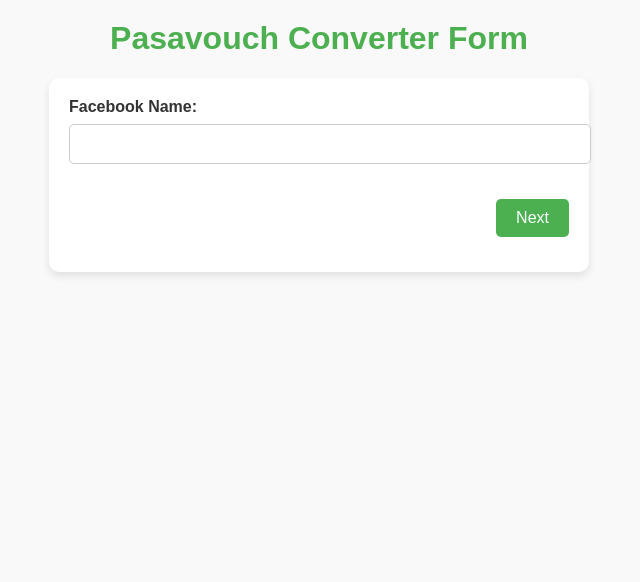
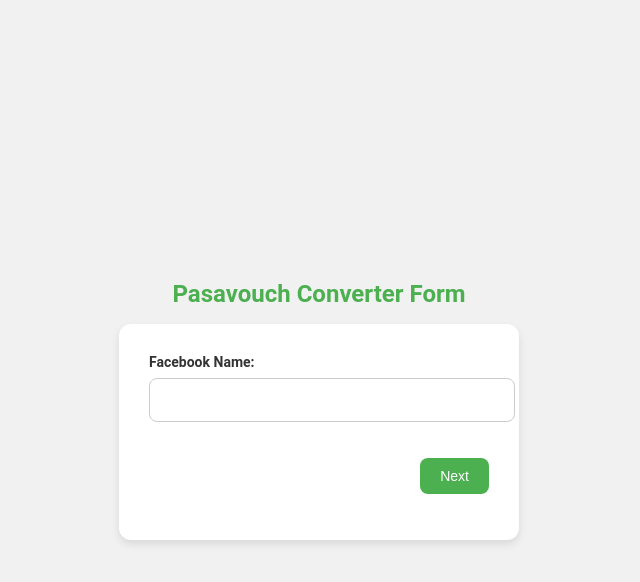
Before and after one commit to pasavouch/pasavouch-form, a plain HTML site: page index.html in a window 1280 px wide. Shown: the whole page, without its empty margins (321-961 px from the left). Drawn offline with Linux system fonts and the light colour scheme.

Commit message:
Update index.html

```diff
--- a/index.html
+++ b/index.html
@@ -7,14 +7,20 @@
   <style>
     /* General Styles */
     body {
-      font-family: Arial, sans-serif;
-      background-color: #f9f9f9;
+      font-family: 'Roboto', sans-serif;
+      background-color: #f1f1f1;
       color: #333;
       margin: 0;
       padding: 0;
+      display: flex;
+      justify-content: center;
+      align-items: center;
+      height: 100vh;
+      flex-direction: column;
     }
 
     h1 {
+      font-size: 24px;
       text-align: center;
       color: #4CAF50;
       margin-top: 20px;
@@ -22,11 +28,14 @@
 
     form {
       background: #fff;
-      max-width: 500px;
-      margin: 20px auto;
-      padding: 20px;
-      border-radius: 10px;
+      width: 100%;
+      max-width: 400px;
+      padding: 30px;
+      border-radius: 12px;
       box-shadow: 0 4px 8px rgba(0, 0, 0, 0.1);
+      box-sizing: border-box;
+      display: flex;
+      flex-direction: column;
     }
 
     .form-section {
@@ -40,15 +49,16 @@
     label {
       display: block;
       margin-bottom: 8px;
+      font-size: 14px;
       font-weight: bold;
     }
 
     input, select, button {
       width: 100%;
-      padding: 10px;
-      margin-bottom: 15px;
+      padding: 12px;
+      margin-bottom: 16px;
       border: 1px solid #ccc;
-      border-radius: 5px;
+      border-radius: 8px;
       font-size: 16px;
     }
 
@@ -62,8 +72,9 @@
       color: white;
       border: none;
       cursor: pointer;
-      width: auto; /* Adjusted width */
-      padding: 10px 20px; /* Adjusted padding */
+      font-size: 16px;
+      border-radius: 8px;
+      padding: 14px;
     }
 
     button:hover {
@@ -81,26 +92,30 @@
     }
 
     .button-group button {
-      width: auto; /* Make buttons fit content */
-      padding: 10px 20px; /* Adjusted padding */
+      width: auto; /* Button width adjusted to content */
+      padding: 10px 20px;
+      font-size: 14px;
     }
 
-    /* Thank You Message */
     #thankYouMessage {
       text-align: center;
-      font-size: 20px;
+      font-size: 18px;
       color: #4CAF50;
       margin-top: 20px;
     }
 
     /* Responsive Design */
     @media (max-width: 600px) {
+      h1 {
+        font-size: 22px;
+      }
+
       form {
-        padding: 15px;
+        padding: 20px;
       }
 
       input, select, button {
-        font-size: 14px;
+        font-size: 16px;
       }
 
       .button-group button {
@@ -238,27 +253,6 @@
       // Show the thank you message instantly
       document.getElementById('thankYouMessage').classList.remove('hidden');
       this.classList.add('hidden'); // Hide the form
-
-      // Disable submit button to avoid multiple clicks
-      const submitButton = this.querySelector('button[type="submit"]');
-      submitButton.disabled = true;
-
-      // Prepare form data to send to the server (Google Apps Script)
-      const formData = new FormData(this);
-      const actionUrl = 'https://script.google.com/macros/s/AKfycbwaHNQcOsedGFA9NUdzIrkN9p9q0eFx5cYEOowACA_YGt3loPsA9K3UnkNlXJhSepDdiA/exec';  // Replace with your script URL
-
-      // Send form data via POST request
-      fetch(actionUrl, {
-        method: 'POST',
-        body: formData
-      })
-      .then(response => response.text())
-      .then(data => {
-        console.log(data); // Logs "Success" if saved successfully
-      })
-      .catch(error => {
-        console.error('Error:', error);
-      });
     });
   </script>
 </body>
```
